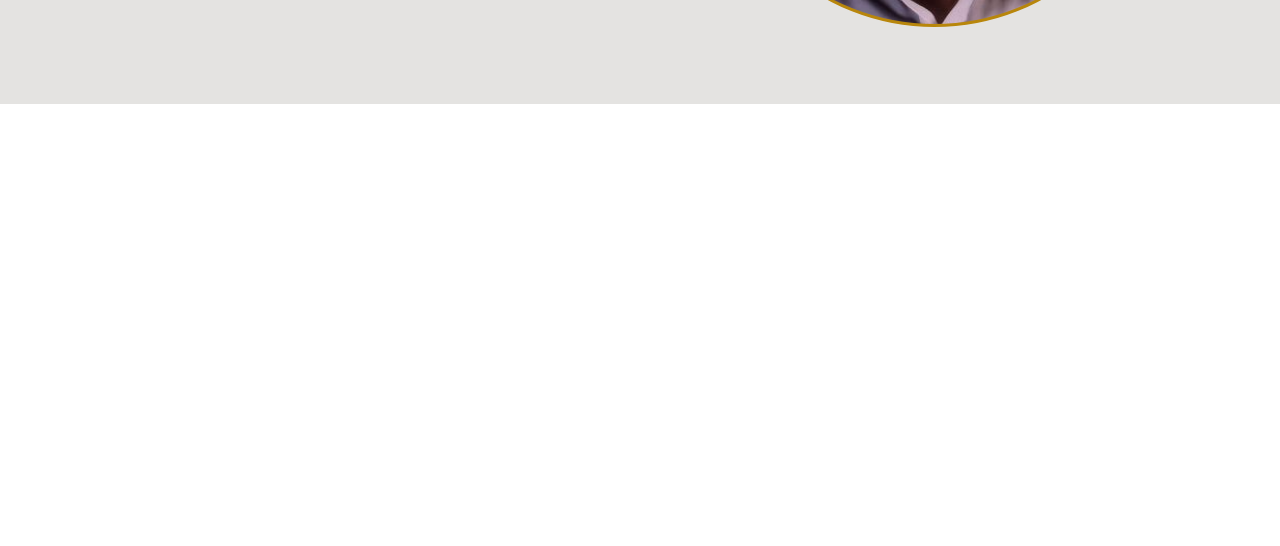
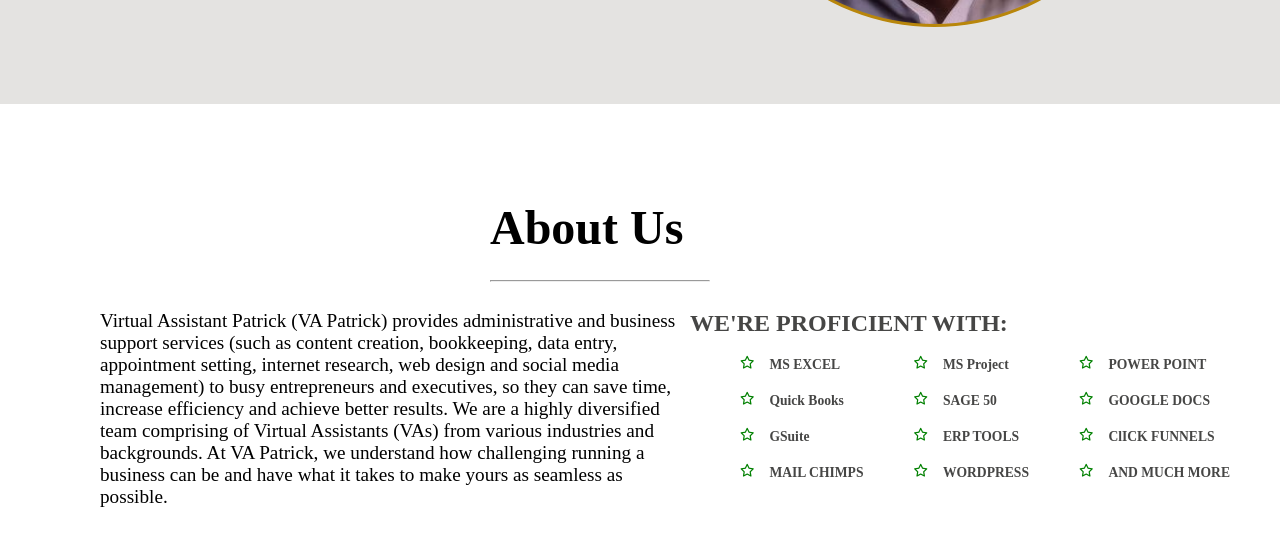
Before and after one commit to SyedBilal61/Front-End-Project, a plain HTML site: page index.html in a window 1280 px wide. Shown: the part 596-1142 px from the top of the page. Before the commit the page ends 800 px from the top, so only its background shows below. Drawn offline with Linux system fonts and the light colour scheme.

Commit message:
Section 2 about us is completed

```diff
--- a/index.html
+++ b/index.html
@@ -69,6 +69,78 @@
     </div>
     </header>
 <!--ProfileInfo completed-->
-
+<section>
+    <div class="about">
+        <div class="about1">
+            <h2>About Us</h2>
+            <hr>
+        </div>
+        <div class="about2">
+            <div class="about2A">
+                <p>Virtual Assistant Patrick (VA Patrick) provides administrative and business support services (such as content creation, bookkeeping, data entry, appointment setting, internet research, web design and social media management) to busy entrepreneurs and executives, so they can save time, increase efficiency and achieve better results. We are a highly diversified team comprising of Virtual Assistants (VAs) from various industries and backgrounds. At VA Patrick, we understand how challenging running a business can be and have what it takes to make yours as seamless as possible.</p>
+            </div>
+            <div class="about2B">
+                <p>WE'RE PROFICIENT WITH:</p>
+                <div class="Star-sec">
+                    <div class="Star1-4">
+                    <div class="Star1 star" >
+                    <i class="fa-regular fa-star"></i>
+                    <p> MS EXCEL</p>
+                </div>
+                <div class="Star1 star" >
+                    <i class="fa-regular fa-star"></i>
+                    <p>Quick Books</p>
+                </div>
+                <div class="Star1 star" >
+                    <i class="fa-regular fa-star"></i>
+                    <p> GSuite</p>
+                </div>
+                <div class="Star1 star" >
+                    <i class="fa-regular fa-star"></i>
+                    <p>MAIL CHIMPS</p>
+                </div>
+            </div>
+            <div class="Star5-8">
+                <div class="Star1 star" >
+                    <i class="fa-regular fa-star"></i>
+                    <p> MS Project</p>
+                </div>
+                <div class="Star1 star" >
+                    <i class="fa-regular fa-star"></i>
+                    <p> SAGE 50 </p>
+                </div>
+                <div class="Star1 star" >
+                    <i class="fa-regular fa-star"></i>
+                    <p> ERP TOOLS</p>
+                </div>
+                <div class="Star1 star" >
+                    <i class="fa-regular fa-star"></i>
+                    <p> WORDPRESS</p>
+                </div>
+            </div>
+            <div class="star9-12">
+                <div class="Star1 star" >
+                    <i class="fa-regular fa-star"></i>
+                    <p> POWER POINT</p>
+                </div>
+                <div class="Star1 star" >
+                    <i class="fa-regular fa-star"></i>
+                    <p> GOOGLE DOCS</p>
+                </div>
+                <div class="Star1 star" >
+                    <i class="fa-regular fa-star"></i>
+                    <p> ClICK FUNNELS</p>
+                </div>
+                <div class="Star1 star" >
+                    <i class="fa-regular fa-star"></i>
+                    <p>AND MUCH MORE </p>
+                </div>
+            </div>
+            </div>
+            </div>
+        </div>
+    </div>
+</section>
+<!--Aboutus Section Complete-->
 </body>
 </html>
--- a/style.css
+++ b/style.css
@@ -181,3 +181,74 @@ margin-bottom: 10px;
     background-size: cover;
 }
 /**ProfileInfo completed**/
+.about
+{
+    height: 500px;
+    display: flex;
+    justify-content: center;
+    align-items: center;
+    flex-direction: column;
+}
+.about1
+{
+    height: 50px;
+    width: 300px;
+    margin-bottom: 20px;
+    font-size: 2rem;
+}
+.about1 hr
+{
+    color: black;
+    margin-top: 25px;
+    margin-bottom: 20px;
+    margin-right: 80px;
+}
+.about2{
+    display: flex;
+
+}
+.about2A
+{
+    width: 50%;
+    margin-top: 40px;
+    display: flex;
+    justify-content: center;
+    align-items: center;
+    font-size: 1.2rem;
+    margin-left: 100px;
+}
+.about2B
+{
+    width: 50%;
+    margin-top: 40px;
+    color: #464645;
+    font-size: 1.5rem;
+    font-weight: bolder;
+
+}
+.about2B p
+{
+
+    color: #464645;
+    font-size: 1.5rem;
+    font-weight: bolder;
+    margin-bottom: 20px;
+}
+.star
+{
+    color: #008000;
+    font-size: 0.8rem;
+    display: flex;
+
+}
+.star p {
+    margin-left: 15px;
+    font-size: 0.85rem;
+}
+.Star-sec
+{
+    display: flex;
+    justify-content: space-evenly;
+    flex-wrap: wrap;
+}
+/**Aboutus Section Complete**/
```
